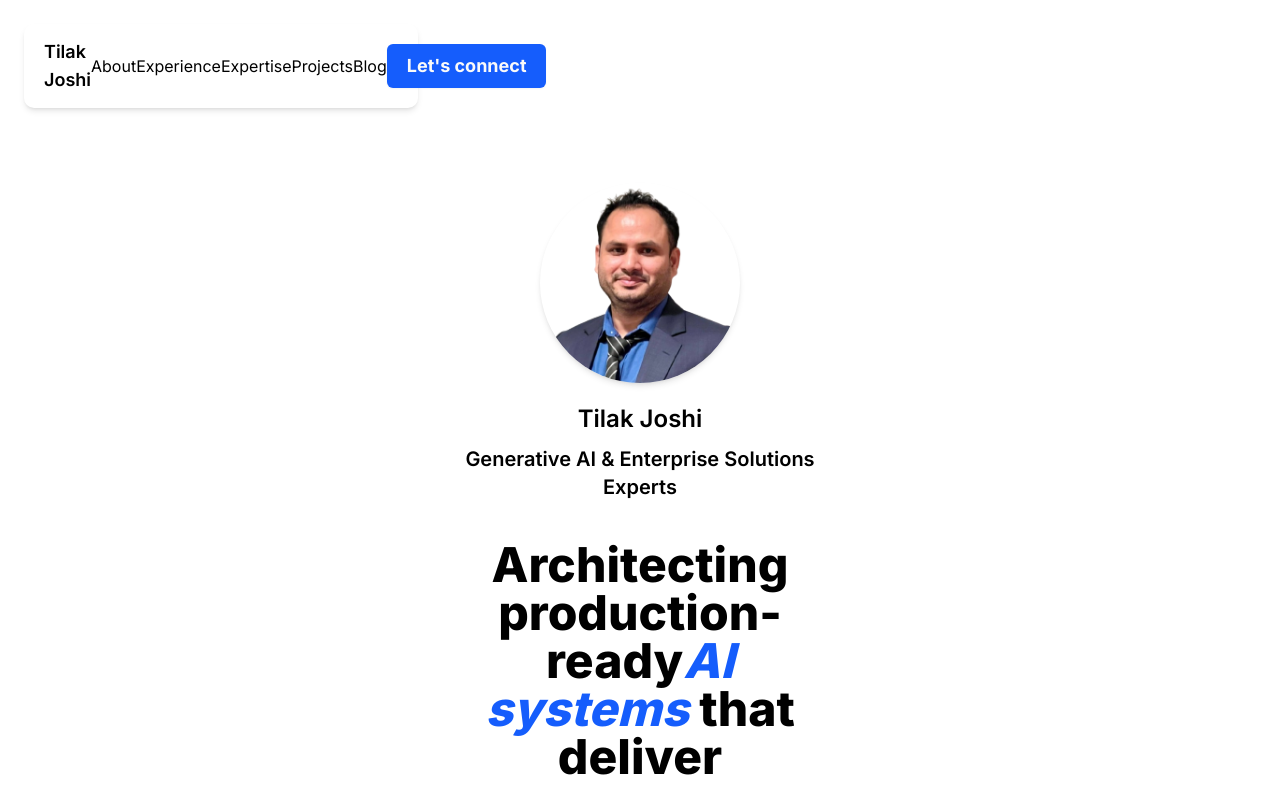
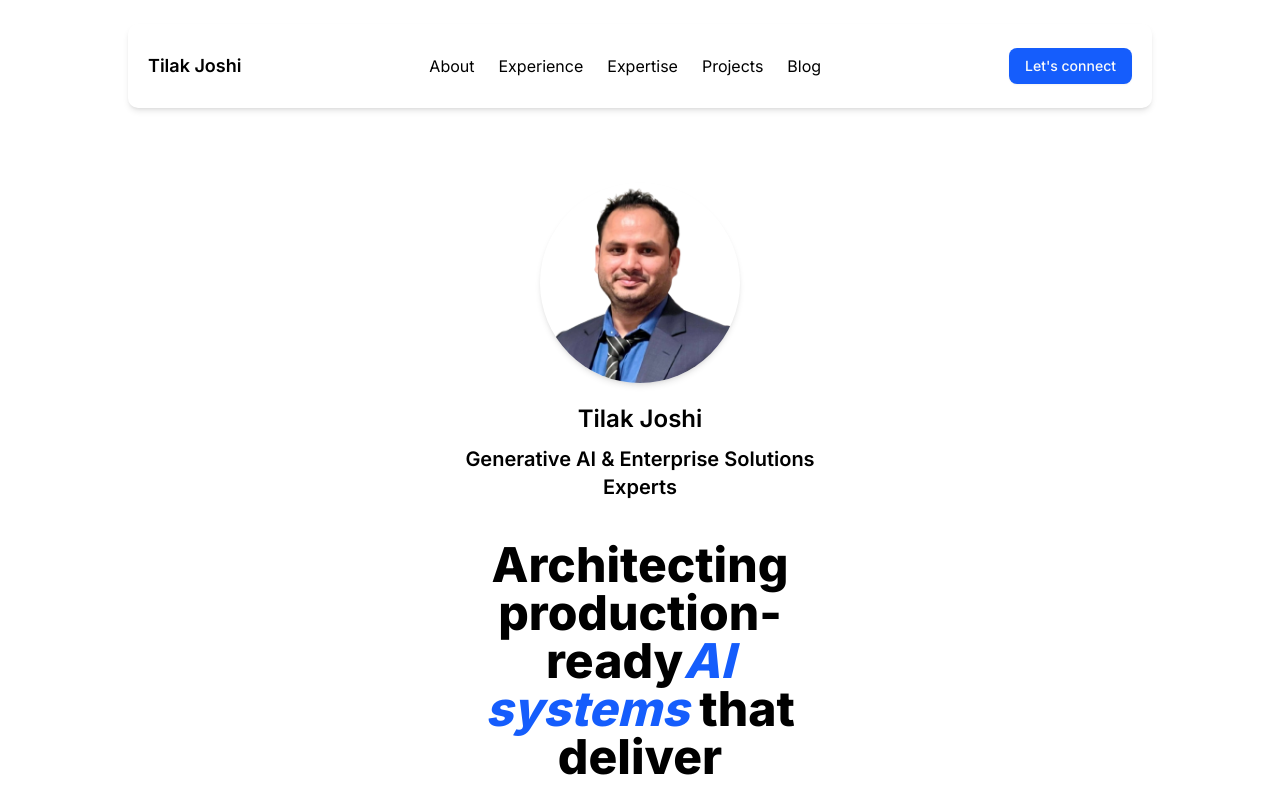
Before and after one commit to tilakmhn/tilak-website, a Next.js app: page / in a window 1280 px wide. Shown: the top 785 px of the page. Built offline with nearby package versions, Linux system fonts and the light colour scheme.

Commit message:
fix: Make navbar responsive

```diff
--- a/src/app/globals.css
+++ b/src/app/globals.css
@@ -44,8 +44,9 @@
 
   /* custom breakpoints */
   --breakpoint-mobile: 480px;
-  --breakpoint-tablet: 1024px;
-  --breakpoint-laptop: 1440px;
+  --breakpoint-tablet: 768px;
+  --breakpoint-laptop: 1024px;
+  --breakpoint-desktop: 1440px;
 }
 
 :root {
--- a/src/components/navigation-menu/navbar.tsx
+++ b/src/components/navigation-menu/navbar.tsx
@@ -28,22 +28,19 @@ const navItems = [
 const Navbar = () => {
   return (
     <header>
-      <nav className="fixed top-6 left-6 z-50 w-[394px] h-[84px] p-5 bg-white rounded-lg shadow-md flex justify-between items-center">
-        <span
-          id="logo"
-          className="font-semibold text-[18px] leading-7 tracking-normal"
-        >
-          Tilak Joshi
-        </span>
-        <div id="nav-items" className="hidden tablet:flex">
-          {navItems.map((navItem, idx) => (
-            <div key={idx}>
-              <a href={navItem.link}>{navItem.text}</a>
-            </div>
+      <nav className="fixed top-0 inset-x-0 mx-auto w-[calc(100%-48px)] tablet:max-w-[1024px] mt-6 h-21 px-5 bg-background z-50 rounded-lg shadow-md flex justify-between items-center">
+        <span className="font-semibold text-lg">Tilak Joshi</span>
+
+        <div className="hidden tablet:flex gap-6">
+          {navItems.map((item, idx) => (
+            <a key={idx} href={item.link} className="hover:text-primary">
+              {item.text}
+            </a>
           ))}
         </div>
-        <div id="nav-menu" className="flex gap-5 items-center">
-          <Button className="bg-primary rounded-[6px] py-2.5 px-5 font-bold text-lg leading-6 gap-2.5 h-11">
+
+        <div className="flex gap-5 items-center">
+          <Button className="bg-primary hidden mobile:inline-flex">
             Let's connect
           </Button>
           <Menu className="block tablet:hidden" />
```
